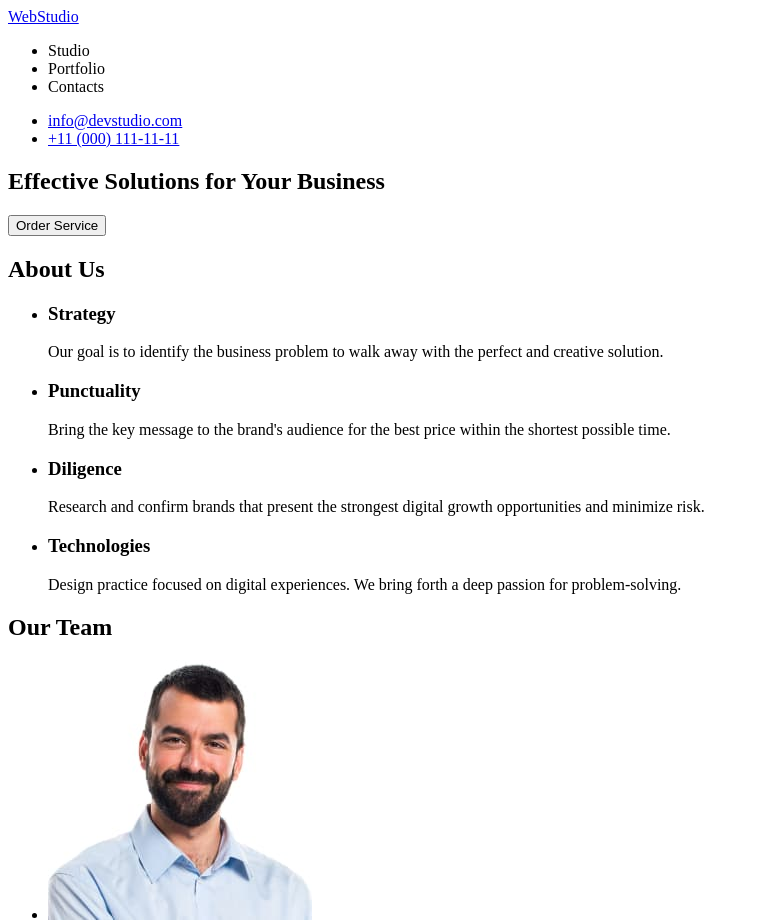
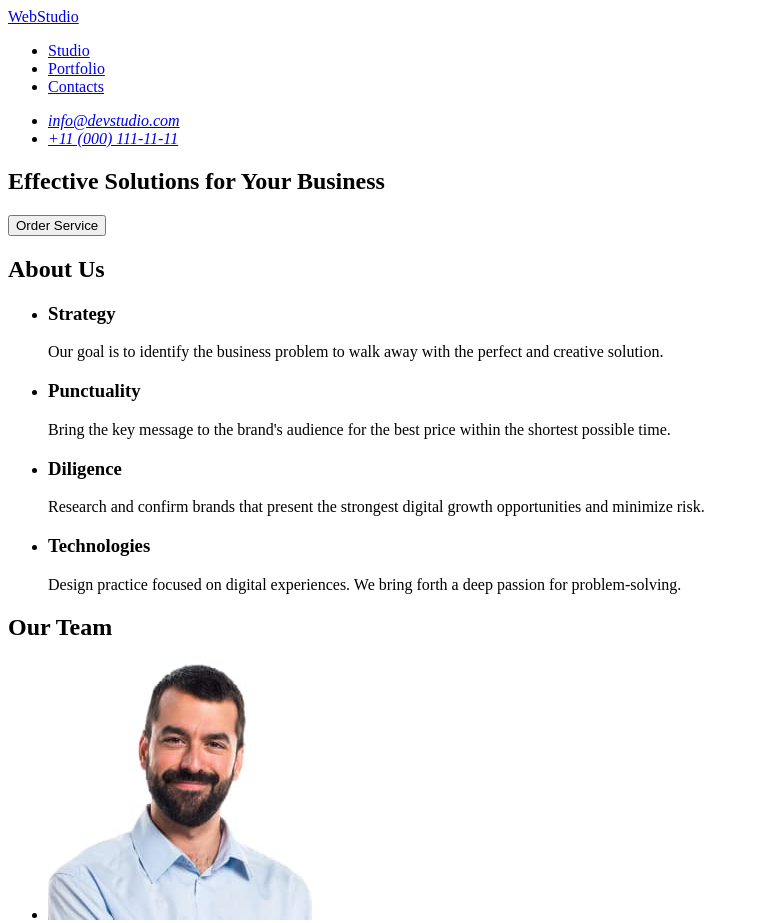
Before and after one commit to for-tuana/goit-markup-hw-01, a plain HTML site: page index.html in a window 1280 px wide. Shown: the top 923 px of the page, without its empty margins (0-759 px from the left). Drawn offline with Linux system fonts and the light colour scheme.

Commit message:
fix header

```diff
--- a/index.html
+++ b/index.html
@@ -8,23 +8,25 @@
 <body>
     <header>
         <nav>
-            <div id="logo">
-                <a href="http://127.0.0.1:5500/index.html">WebStudio</a>
-            </div>
-            <div id="nav-bar">
+            <a href="http://127.0.0.1:5500/index.html">WebStudio</a>
                 <ul>
-                    <li>Studio</li>
-                    <li>Portfolio</li>
-                    <li>Contacts</li>
+                    <li>
+                        <a href="#">Studio</a>
+                    </li>
+                    <li>
+                        <a href="#">Portfolio</a>
+                    </li>
+                    <li>
+                        <a href="#">Contacts</a>
+                    </li>
                 </ul>
-            </div>
         </nav>
-        <div id="communication">
+        <address>
             <ul>
                 <li><a href="mailto:info@devstudio.com">info@devstudio.com</a></li>
                 <li><a href="tel:+11(000)111-11-11">+11 (000) 111-11-11</a></li>
             </ul>
-        </div>
+        </address>
     </header>
 
     <main>
```
